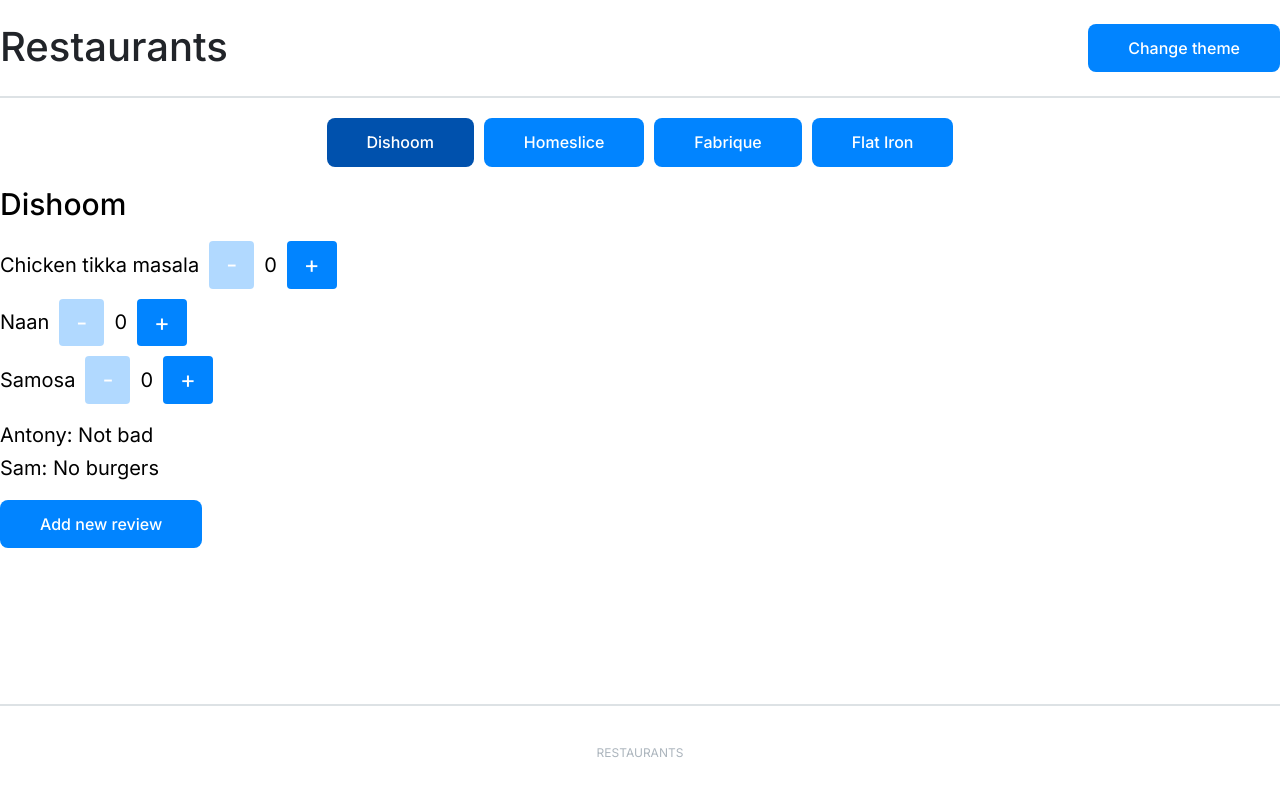
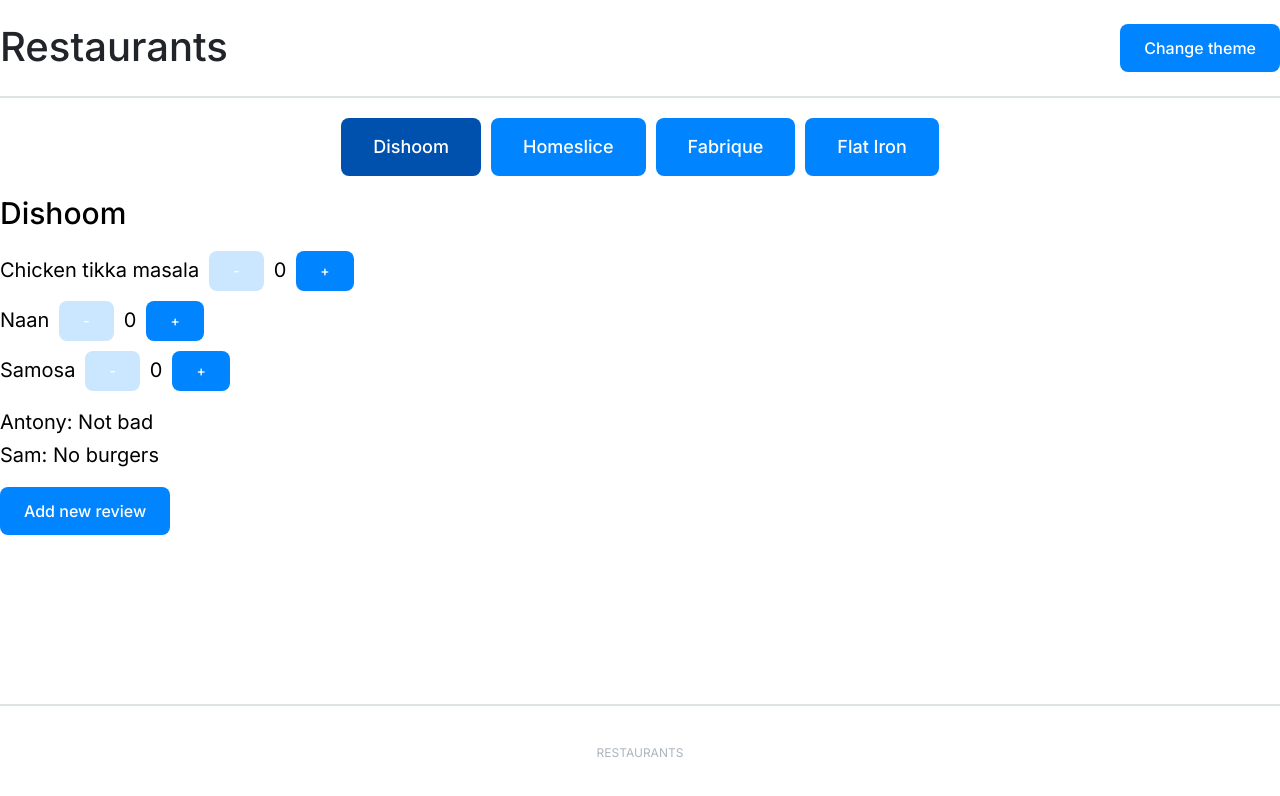
Before and after one commit to Takeshiii/React-course, a React (Vite) app: page / in a window 1280 px wide. Shown: the top 796 px of the page. Built offline with nearby package versions, Linux system fonts and the light colour scheme.

Commit message:
Solutions for lecture-5/hw

```diff
--- /dev/null
+++ b/src/App.jsx
@@ -0,0 +1,10 @@
+import { ThemeProvider } from "./contexts/Theme";
+import { MainPage } from "./pages/Main/component";
+
+export const App = () => {
+  return (
+    <ThemeProvider>
+      <MainPage />
+    </ThemeProvider>
+  );
+};
--- /dev/null
+++ b/src/ThemeChanger/component.jsx
@@ -0,0 +1,8 @@
+import { switchTheme } from "../contexts/Theme";
+import { Button } from "../components/Button/component";
+
+export const ThemeChanger = () => {
+  const { toggleTheme } = switchTheme();
+
+  return <Button title="Change theme" onClick={toggleTheme} />;
+};
--- a/src/components/AddReviewButton/component.jsx
+++ b/src/components/AddReviewButton/component.jsx
@@ -1,5 +1,5 @@
+import { useState } from "react";
 import { Button } from "../Button/component";
-import { useState } from "react";
 import { ReviewForm } from "../ReviewForm/component";
 import { Modal } from "../Modal/component";
 
@@ -8,7 +8,11 @@
 
   return (
     <>
-      <Button title={"Add new review"} onClick={() => setIsModalOpen(true)} />
+      <Button
+        size="medium"
+        title="Add new review"
+        onClick={() => setIsModalOpen(true)}
+      />
       {isModalOpen && (
         <Modal>
           <ReviewForm onSubmit={() => setIsModalOpen(false)} />
--- a/src/components/Button/component.jsx
+++ b/src/components/Button/component.jsx
@@ -1,12 +1,18 @@
 import classNames from "classnames";
 import styles from "./styles.module.scss";
 
-export const Button = ({ title, disabled, onClick, style, active }) => {
+export const Button = ({
+  title,
+  disabled,
+  onClick,
+  active,
+  size = "medium",
+  viewVariant = "base",
+}) => {
   return (
     <button
-      className={classNames(styles.button, styles[style], {
+      className={classNames(styles.button, styles[size], styles[viewVariant], {
         [styles.active]: active,
-        [styles.disabled]: disabled,
       })}
       disabled={disabled}
       onClick={onClick}>
--- a/src/components/Button/styles.module.scss
+++ b/src/components/Button/styles.module.scss
@@ -1,39 +1,57 @@
 .button {
-  font: {
-    weight: 500;
-    size: 16px;
-  }
-  background-color: var(--button);
-  color: var(--text-secondary);
   display: inline-flex;
   justify-content: center;
   text-align: center;
-  padding: 15px 40px 15px;
   cursor: pointer;
-  transition: 1s;
   border: none {
     radius: 8px;
   }
 
-  &:hover {
-    background-color: var(--button-hover);
+  &:disabled {
+    opacity: 0.2;
+    pointer-events: none;
   }
 
-  &:disabled {
-    opacity: 0.3;
-    pointer-events: none;
+  &.large {
+    font: {
+      weight: 500;
+      size: 18px;
+    }
+    line-height: 26px;
+    padding: 16px 32px;
+  }
+
+  &.medium {
+    font: {
+      weight: 500;
+      size: 16px;
+    }
+    line-height: 24px;
+    padding: 12px 24px;
+  }
+
+  &.small {
+    font: {
+      weight: 500;
+      size: 14px;
+    }
+    line-height: 24px;
+    padding: 8px 24px;
+  }
+
+  &.base {
+    background-color: var(--button);
+    color: var(--text-secondary);
+    transition: 1s;
+
+    &:hover {
+      background-color: var(--button-hover);
+    }
   }
 
   &.active {
     background-color: var(--tab-active);
+    color: var(--text-secondary);
+    transition: 1s;
   }
 }
-
-.counter {
-  font: {
-    size: 24px;
-    weight: 400;
-  }
-  padding: 10px 17px;
-  border-radius: 4px;
-}
--- a/src/components/Dish/component.jsx
+++ b/src/components/Dish/component.jsx
@@ -9,17 +9,17 @@
     <div className={styles.dish}>
       {dish.name}
       <Button
+        size="small"
         disabled={amount === 0}
         onClick={() => setAmount(amount - 1)}
-        title={"-"}
-        style={"counter"}
+        title="-"
       />
       {amount}
       <Button
+        size="small"
         disabled={amount === 5}
         onClick={() => setAmount(amount + 1)}
-        title={"+"}
-        style={"counter"}
+        title="+"
       />
     </div>
   );
--- a/src/components/Header/component.jsx
+++ b/src/components/Header/component.jsx
@@ -1,11 +1,13 @@
+import { ThemeChanger } from "../../ThemeChanger/component";
+
+import styles from "./styles.module.scss";
 import classNames from "classnames";
-import styles from "./styles.module.scss";
 
-export const Header = ({ className, themeChanger }) => {
+export const Header = ({ className }) => {
   return (
     <header className={classNames(styles.header, className)}>
       <h1 className={styles.title}>Restaurants</h1>
-      <div>{themeChanger}</div>
+      <ThemeChanger />
     </header>
   );
 };
--- a/src/components/Layout/component.jsx
+++ b/src/components/Layout/component.jsx
@@ -2,21 +2,17 @@
 import { Header } from "../../components/Header/component";
 import { Footer } from "../../components/Footer/component";
 import { ThemeContext } from "../../contexts/Theme";
-import { Button } from "../Button/component";
 
 import styles from "./styles.module.scss";
 import classNames from "classnames";
 
 export const Layout = ({ children }) => {
-  const { theme, toggleTheme } = useContext(ThemeContext);
+  const { theme } = useContext(ThemeContext);
 
   return (
     <div data-theme={theme}>
       <div className={classNames(styles.root, styles.container)}>
-        <Header
-          className={styles.header}
-          themeChanger={<Button title={"Change theme"} onClick={toggleTheme} />}
-        />
+        <Header className={styles.header} />
         <main>{children}</main>
         <Footer />
       </div>
--- a/src/components/ReviewForm/component.jsx
+++ b/src/components/ReviewForm/component.jsx
@@ -6,7 +6,7 @@
 const DEFAULT_VALUE = {
   name: "",
   review: "",
-  rating: 0,
+  rating: 1,
 };
 
 const reducer = (state, action) => {
--- a/src/components/Tab/component.jsx
+++ b/src/components/Tab/component.jsx
@@ -1,5 +1,12 @@
 import { Button } from "../Button/component";
 
 export const Tab = ({ title, onClick, isActive }) => {
-  return <Button title={title} onClick={onClick} active={isActive} />;
+  return (
+    <Button
+      size="large"
+      viewVariant={isActive ? "active" : "base"}
+      title={title}
+      onClick={onClick}
+    />
+  );
 };
--- a/src/contexts/Theme.jsx
+++ b/src/contexts/Theme.jsx
@@ -1,7 +1,12 @@
 import React from "react";
+import { useContext } from "react";
 import { useState } from "react";
 
 export const ThemeContext = React.createContext();
+
+export const switchTheme = () => {
+  return useContext(ThemeContext);
+};
 
 export const ThemeProvider = ({ children }) => {
   const [theme, setTheme] = useState("default");
--- a/src/main.jsx
+++ b/src/main.jsx
@@ -1,16 +1,10 @@
 import React from "react";
 import ReactDOM from "react-dom/client";
-
-import { MainPage } from "./pages/Main/component";
-import { ThemeProvider } from "./contexts/Theme";
+import { App } from "./App";
 
 import "./assets/main/main.scss";
 
 const rootElement = document.querySelector("#root");
 const root = ReactDOM.createRoot(rootElement);
 
-root.render(
-  <ThemeProvider>
-    <MainPage />
-  </ThemeProvider>
-);
+root.render(<App />);
```
